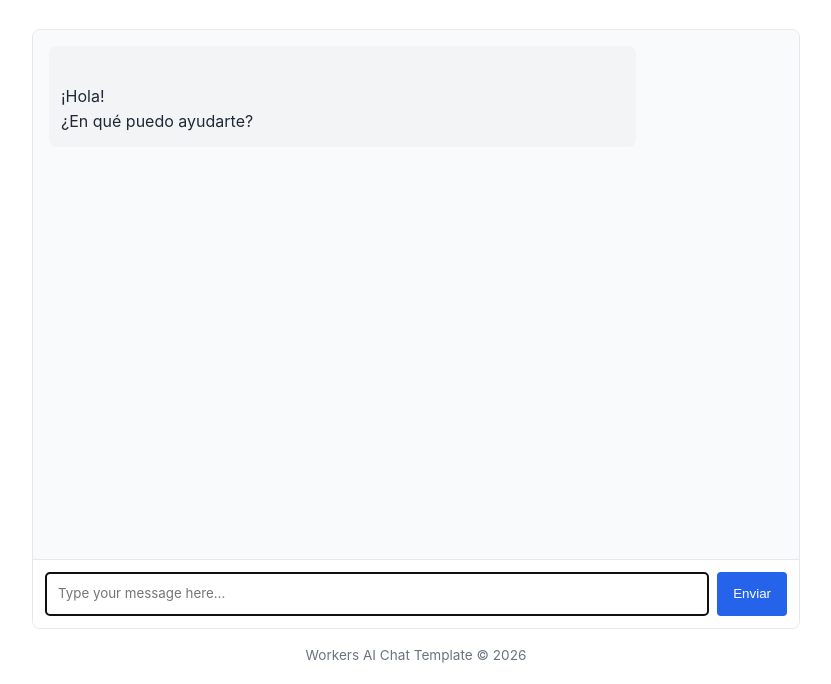
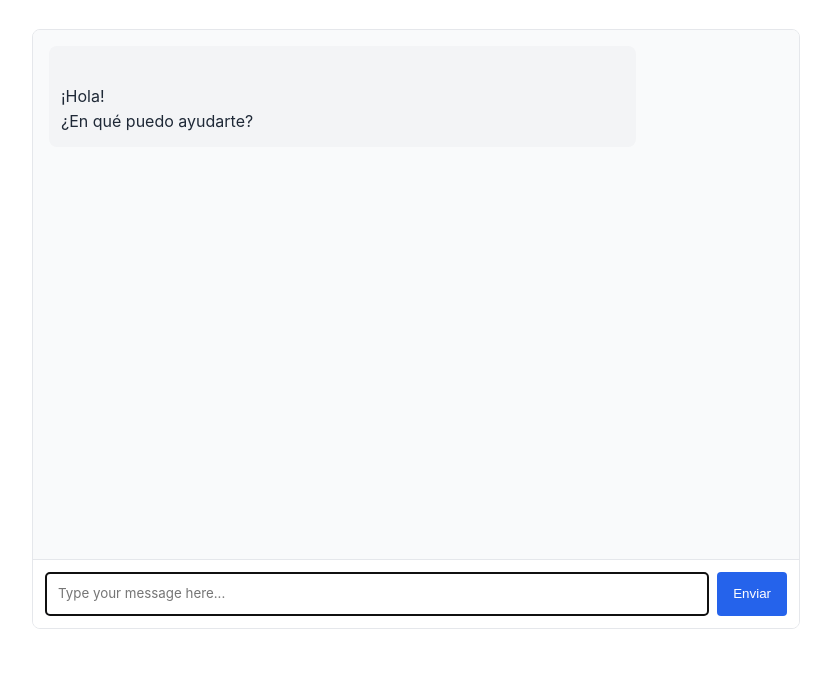
Before and after one commit to darom92/llm-chat-app-template, a website: page public/index.html in a window 1280 px wide. Shown: the part 116-800 px from the top of the page, without its empty margins (224-1055 px from the left). Drawn offline with Linux system fonts and the light colour scheme.

Commit message:
Remove footer from index.html
Removed footer section from the index.html file.

```diff
--- a/public/index.html
+++ b/public/index.html
@@ -170,10 +170,6 @@
 				<button id="send-button">Enviar</button>
 			</div>
 		</div>
-		<footer>
-			<p>Workers AI Chat Template &copy; 2026</p>
-		</footer>
-
 		<!-- Chat app script -->
 		<script src="chat.js"></script>
 	</body>
```
